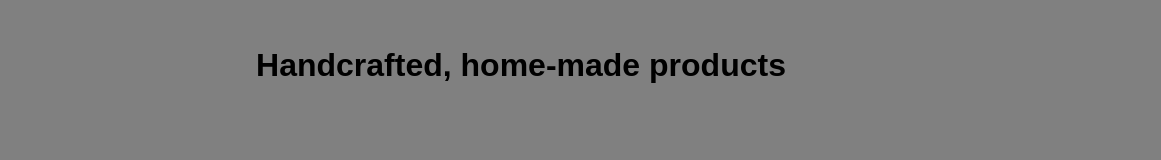
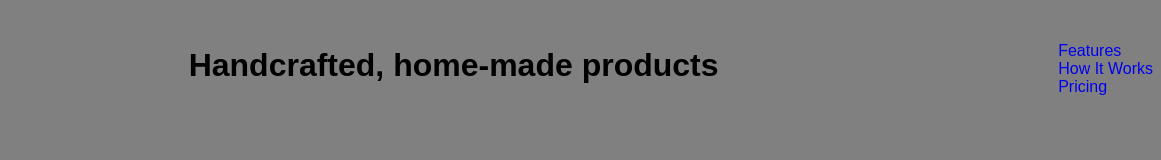
Before and after one commit to JoeGracey/ProductLandingPage, a plain HTML site: page index.html in a window 1280 px wide. Shown: the full height of the page, 119-1280 px from the left. Drawn offline with Linux system fonts and the light colour scheme.

Commit message:
landing page

```diff
--- a/index.html
+++ b/index.html
@@ -12,6 +12,13 @@
             <div>
                 <img id="header-img" src="./logo-generic.svg" alt="a generic logo">
             </div>
+            <nav>
+                <ul>
+                    <li><a class="nav-link" href="https://www.dictionary.com/browse/features">Features</a></li>
+                    <li><a class="nav-link" href="https://www.howitworksdaily.com/">How It Works</a></li>
+                    <li><a class="nav-link" href="https://www.shopify.com/blog/pricing-strategies">Pricing</a></li>
+                </ul>
+            </nav>
             <div>
                 <h1>Handcrafted, home-made products</h1>
             </div>
--- a/style.css
+++ b/style.css
@@ -6,6 +6,19 @@ img {
     width: 15%;
 }
 
+nav {
+    float: right;
+}
+
+li {
+    list-style: none;
+    font-family: sans-serif;
+}
+
+a {
+    text-decoration: none;
+}
+
 h1 {
     text-align: center;
     font-family: sans-serif;
```
